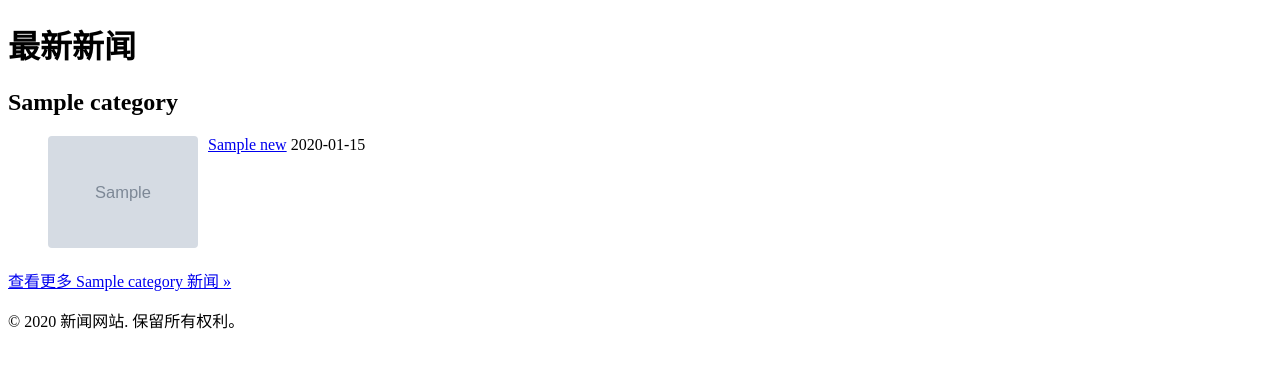
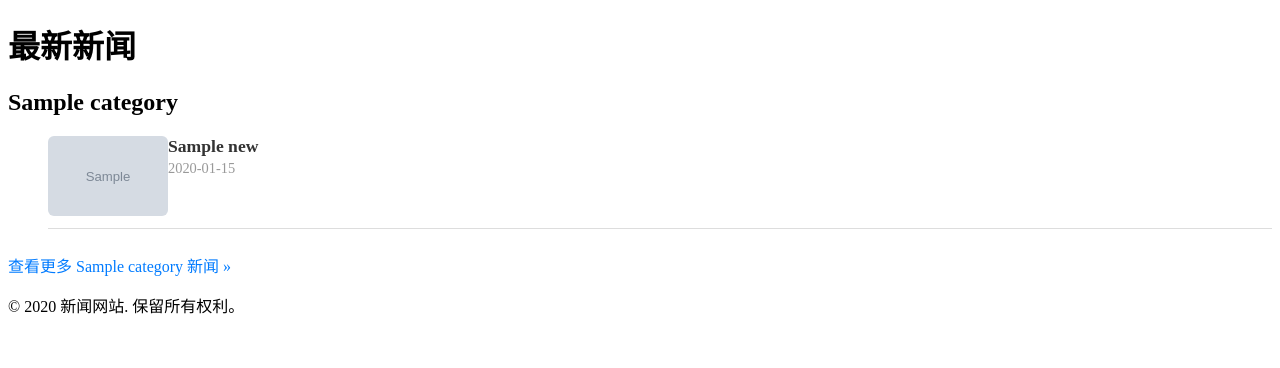
Before and after one commit to elaineling891-ux/GlobalInternationalNews, a FastAPI app: template templates/main.html in a window 1280 px wide. Shown: the part 81-449 px from the top of the page. Run offline with FastAPI, Linux system fonts and the light colour scheme; the template is opened without the code that fills it: most values are stand-ins (such as "Sample title", 1, 10 or a date in 2020); grey boxes marked "Sample" are stand-in pictures; parts of the project's set-up code (start-up, migrations or seed data) failed here and were passed over.

Commit message:
Update style.css

```diff
--- a/static/style.css
+++ b/static/style.css
@@ -1,14 +1,73 @@
-.news-thumb {
-    width: 150px;      /* 缩略图宽度 */
-    height: auto;      /* 高度自动保持比例 */
-    object-fit: cover; /* 超出部分裁剪，保持填充 */
-    border-radius: 4px; /* 可选，圆角 */
+/* 分类新闻列表 */
+.news-list {
+    list-style: none;
+    padding: 0;
+    margin: 0;
 }
+
 .news-item {
     display: flex;
-    gap: 10px;         /* 图片和文字间距 */
+    flex-wrap: wrap; /* 手机时换行 */
     align-items: flex-start;
+    margin-bottom: 1em;
+    border-bottom: 1px solid #ddd;
+    padding-bottom: 0.5em;
 }
+
+.news-thumb-link {
+    flex-shrink: 0;
+    margin-right: 1em;
+}
+
+.news-thumb {
+    width: 120px;
+    height: 80px;
+    object-fit: cover;
+    border-radius: 6px;
+}
+
 .news-info {
-    flex: 1;           /* 文字占剩余空间 */
+    flex: 1;
 }
+
+.news-title {
+    font-size: 1.1em;
+    font-weight: bold;
+    text-decoration: none;
+    color: #333;
+}
+
+.news-title:hover {
+    text-decoration: underline;
+}
+
+.date {
+    display: block;
+    color: #999;
+    font-size: 0.9em;
+    margin-top: 0.2em;
+}
+
+.see-more {
+    display: inline-block;
+    margin-top: 0.5em;
+    color: #007bff;
+    text-decoration: none;
+}
+
+.see-more:hover {
+    text-decoration: underline;
+}
+
+/* 手机适配 */
+@media screen and (max-width: 600px) {
+    .news-item {
+        flex-direction: column;
+    }
+
+    .news-thumb {
+        width: 100%;
+        height: auto;
+        margin-bottom: 0.5em;
+    }
+}
```
